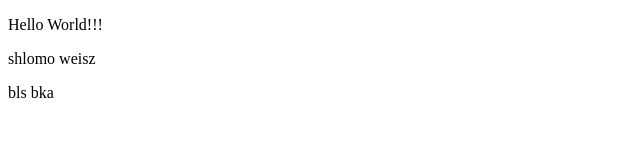
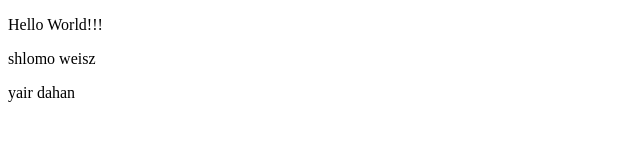
Before and after one commit to israeldahan/prog-session30, a website: page index.html in a window 1280 px wide. Shown: the full height of the page, 0-640 px from the left. Drawn offline with Linux system fonts and the light colour scheme.

Commit message:
On branch main  Your branch is up to date with 'origin/main'.
Changes to be committed:
	modified:   index.html

```diff
--- a/index.html
+++ b/index.html
@@ -10,7 +10,7 @@
     <div id ="root"></div>
     <p> Hello World!!! </p>
     <p>shlomo weisz</p>
-    <p>bls bka</p>
+    <p>yair dahan</p>
     <script src="./script.js"></script>
 </body>
 </html>
```
